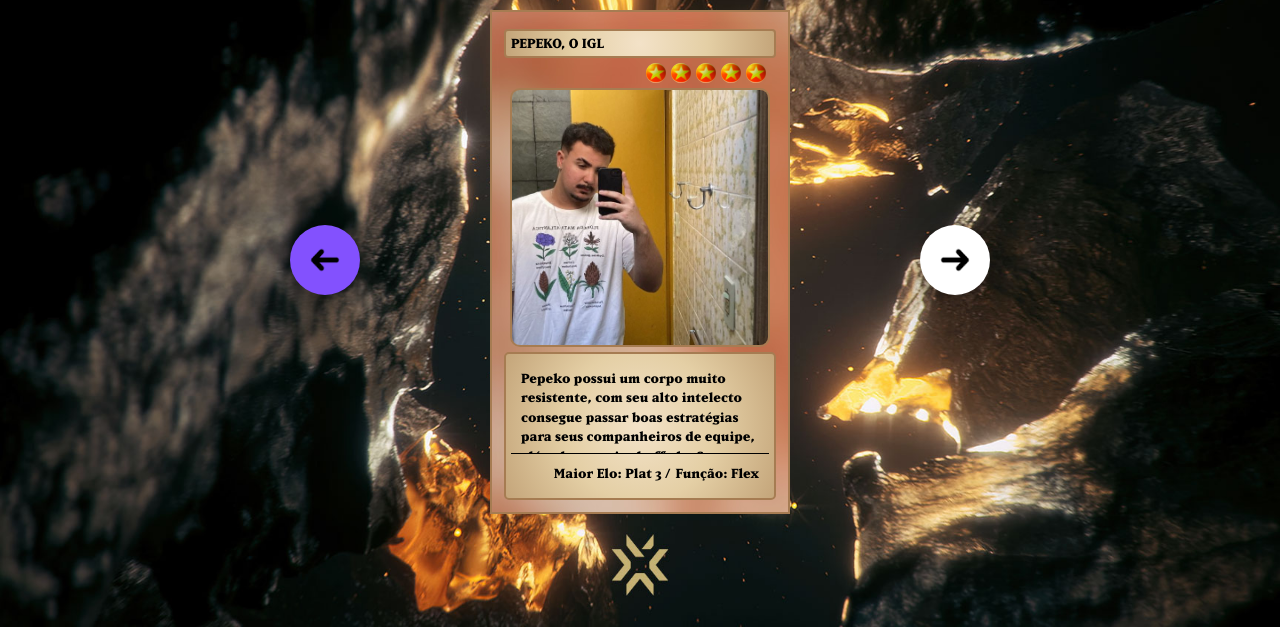
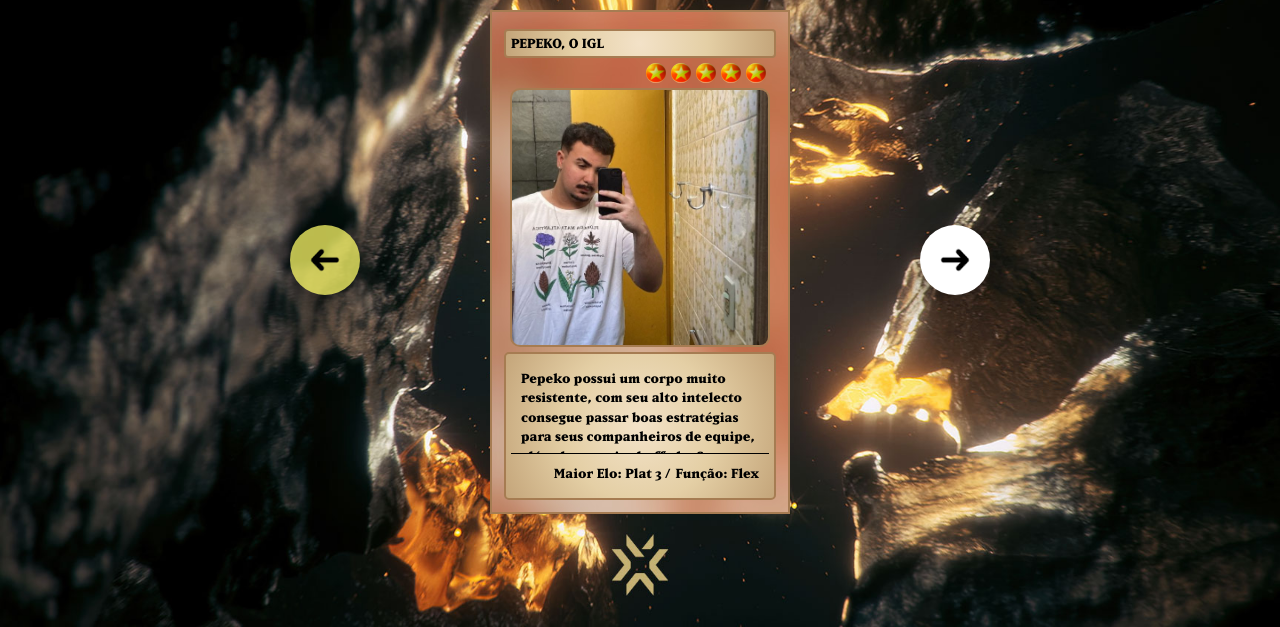
Before and after one commit to Pedro-hcl/Projeto-Dream-Team, a plain HTML site: page index.html in a window 1280 px wide. In both pictures the pointer is over the button 325 px from the left and 432 px from the top of the page. Shown: the part 173-800 px from the top of the page. Drawn offline with Linux system fonts and the light colour scheme.

Commit message:
Add files via upload

```diff
--- a/index.html
+++ b/index.html
@@ -126,7 +126,7 @@
 
                 <div class="nivel-carta">
                     <span class="estrela"></span>
-
+                    <span class="estrela"></span>
 
                 </div>
 
@@ -162,7 +162,7 @@
                     <span class="estrela"></span>
                     <span class="estrela"></span>
                     <span class="estrela"></span>
-                    <span class="estrela"></span>
+
 
                 </div>
 
--- a/src/css/style.css
+++ b/src/css/style.css
@@ -166,7 +166,7 @@ body {
 }
 
 .btn-seta:hover {
-    background-color: #8351fe;
+    background-color: #fffc68bb;
 }
 
 body::-webkit-scrollbar-track {
```
